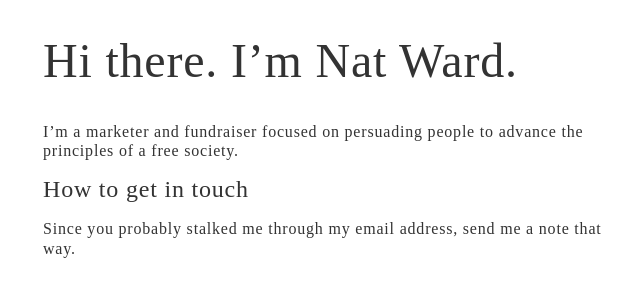
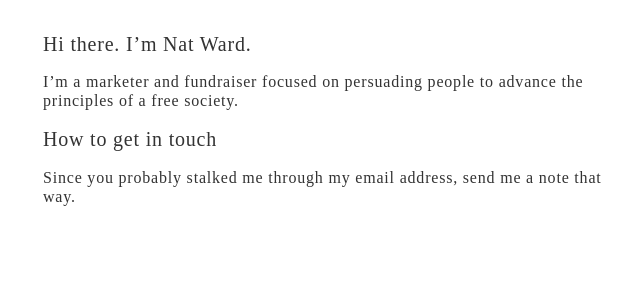
Before and after one commit to nathanielward/nwardnet, a Jekyll site: the page built from index.md, in a window 1280 px wide. Shown: the top 300 px of the page, without its empty margins (309-949 px from the left). Built offline with Jekyll 4.4.1, drawn with Linux system fonts in a browser that asks for light colours; some web fonts are replaced.

Commit message:
Update default.html

```diff
--- a/_layouts/default.html
+++ b/_layouts/default.html
@@ -28,8 +28,8 @@
 				font-weight: 400;
 				}
 
-			h1 {
-				font-size: 3em;
+			h1, h2 {
+				font-size: 1.25em;
 				line-height:120%;
 				}
 
```
